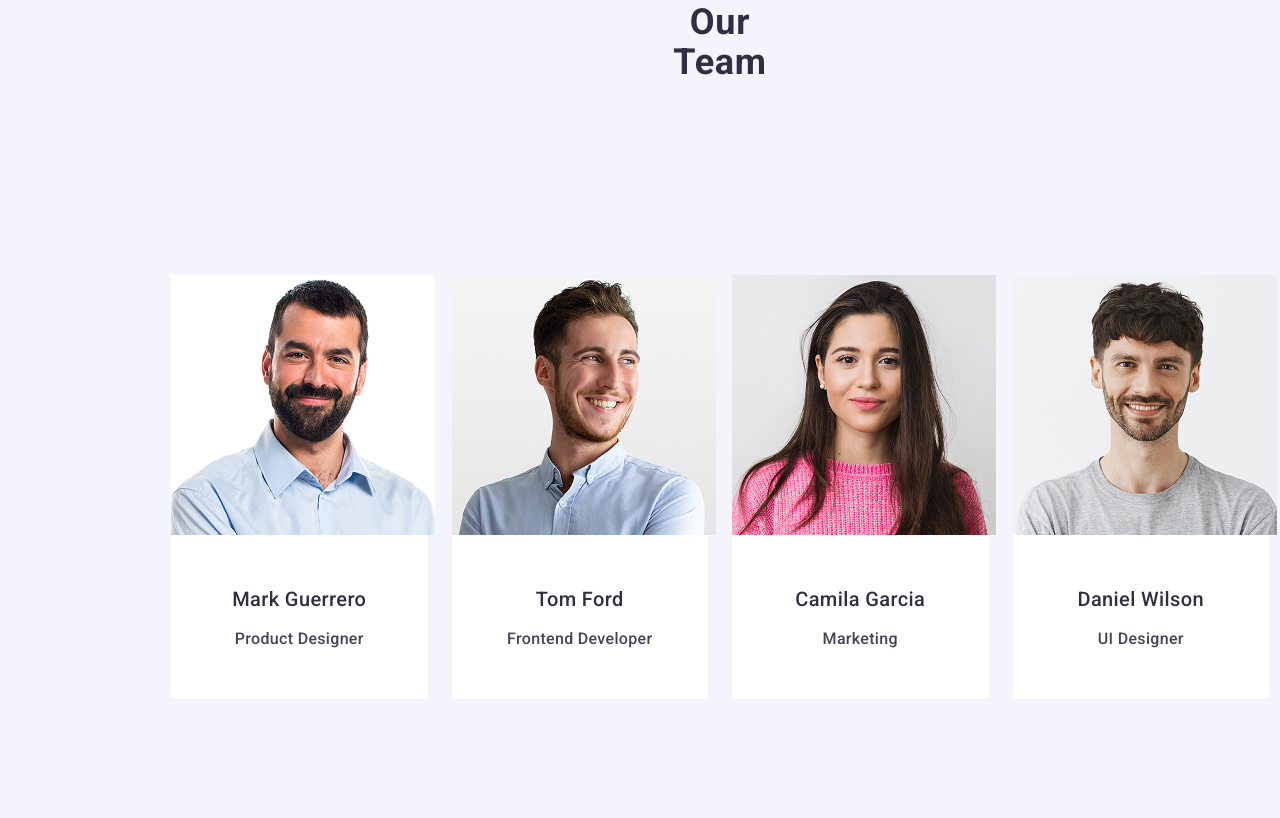
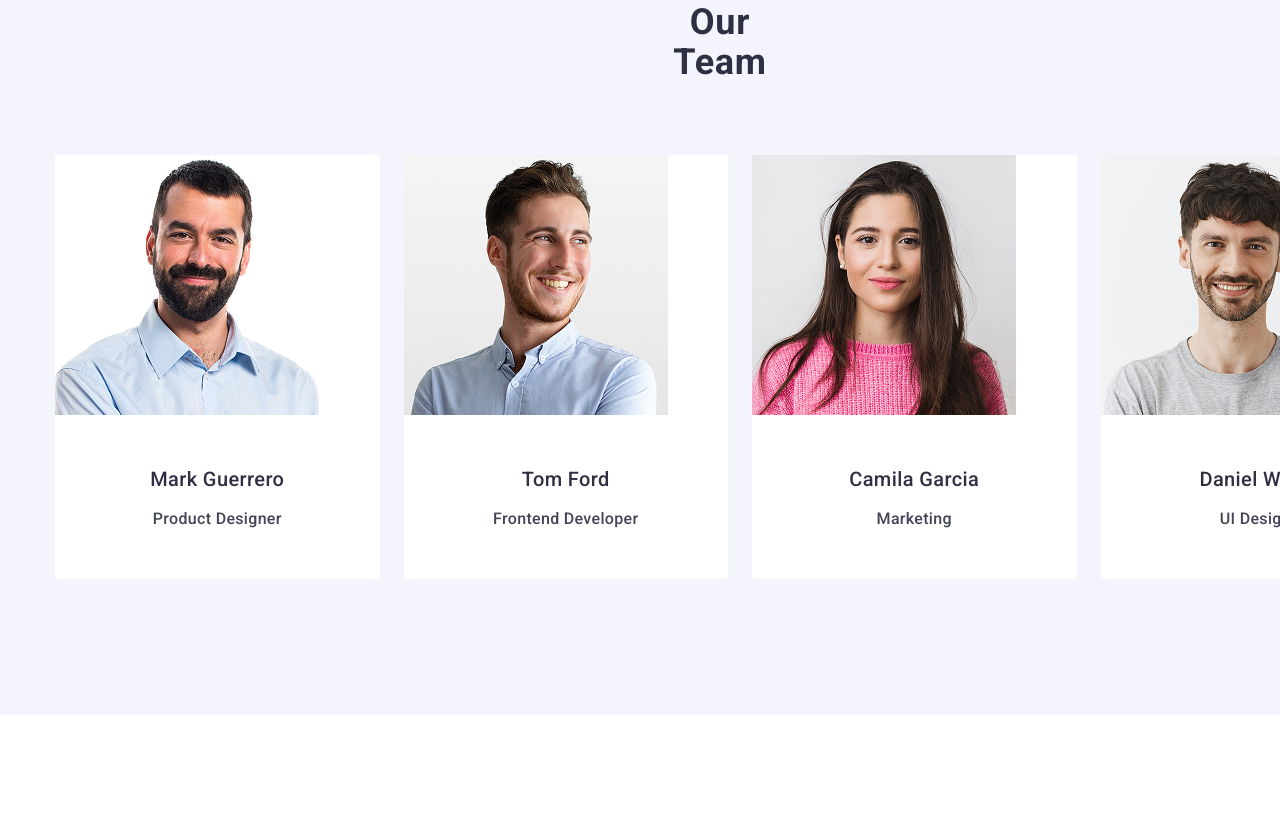
Before and after one commit to Dubovko-Olga/goit-markup-hw-3, a plain HTML site: page index.html in a window 1280 px wide. Shown: the part 1302-2120 px from the top of the page. Drawn offline with nearby package versions, Linux system fonts and the light colour scheme.

Commit message:
add index file

```diff
--- a/css/style.css
+++ b/css/style.css
@@ -215,12 +215,7 @@ margin-bottom: 72px;
 .third-section-list{
   display: flex;
   gap: 24px;
-   padding-top: 120px;
-  padding-bottom: 120px;
-  padding-right: 156px;
-  padding-left: 156px;
-  margin: 0 auto;
-
+  align-items: center;
 }
 
 .third-section-link{
@@ -276,13 +271,10 @@ margin-bottom: 72px;
   display: flex;
  flex-wrap: wrap;
  gap: 48px 24px;
- min-width:360px;
- justify-content: center;
 }
 .headline-portfolio-list{
   width:calc((100% - 48px) / 3);
 }
-
 
   .headline-text{
 font-weight: 500;
```
